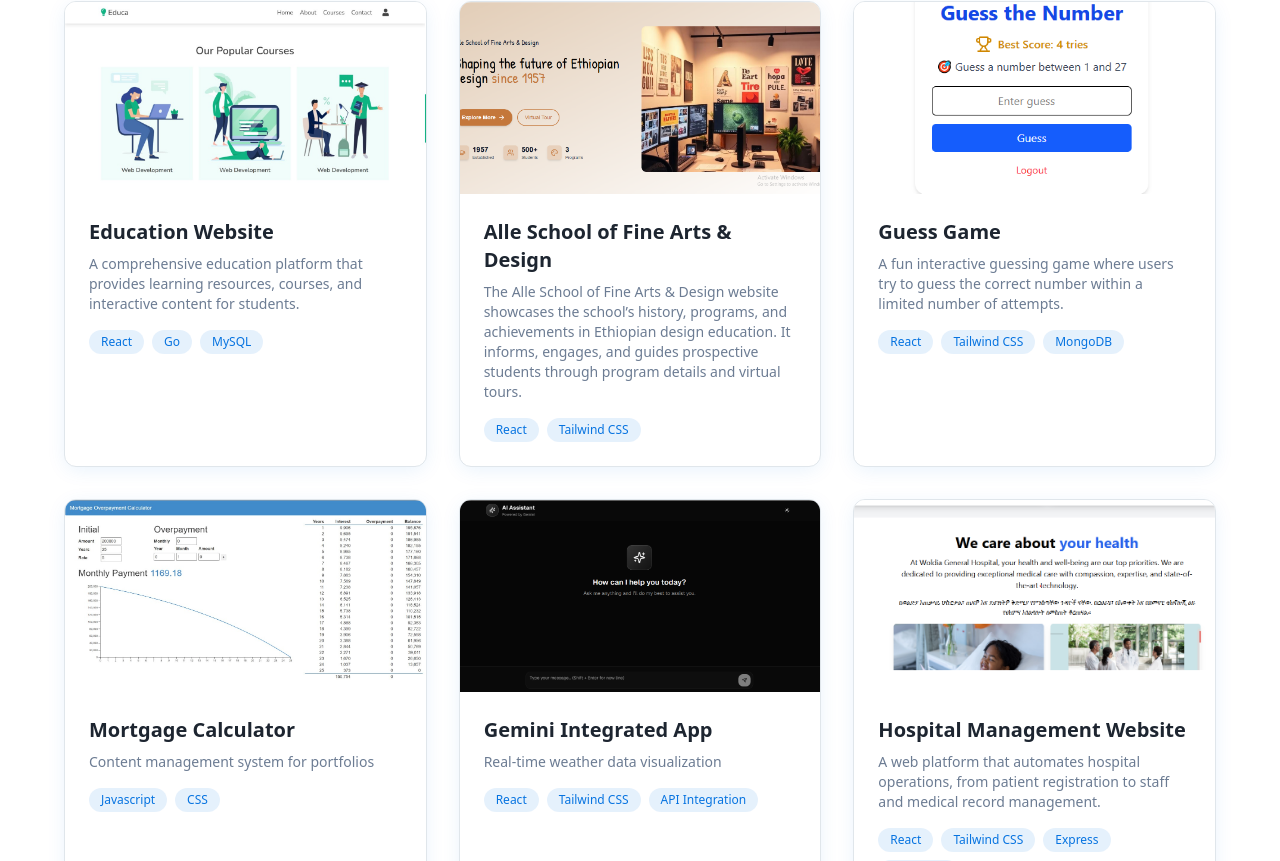
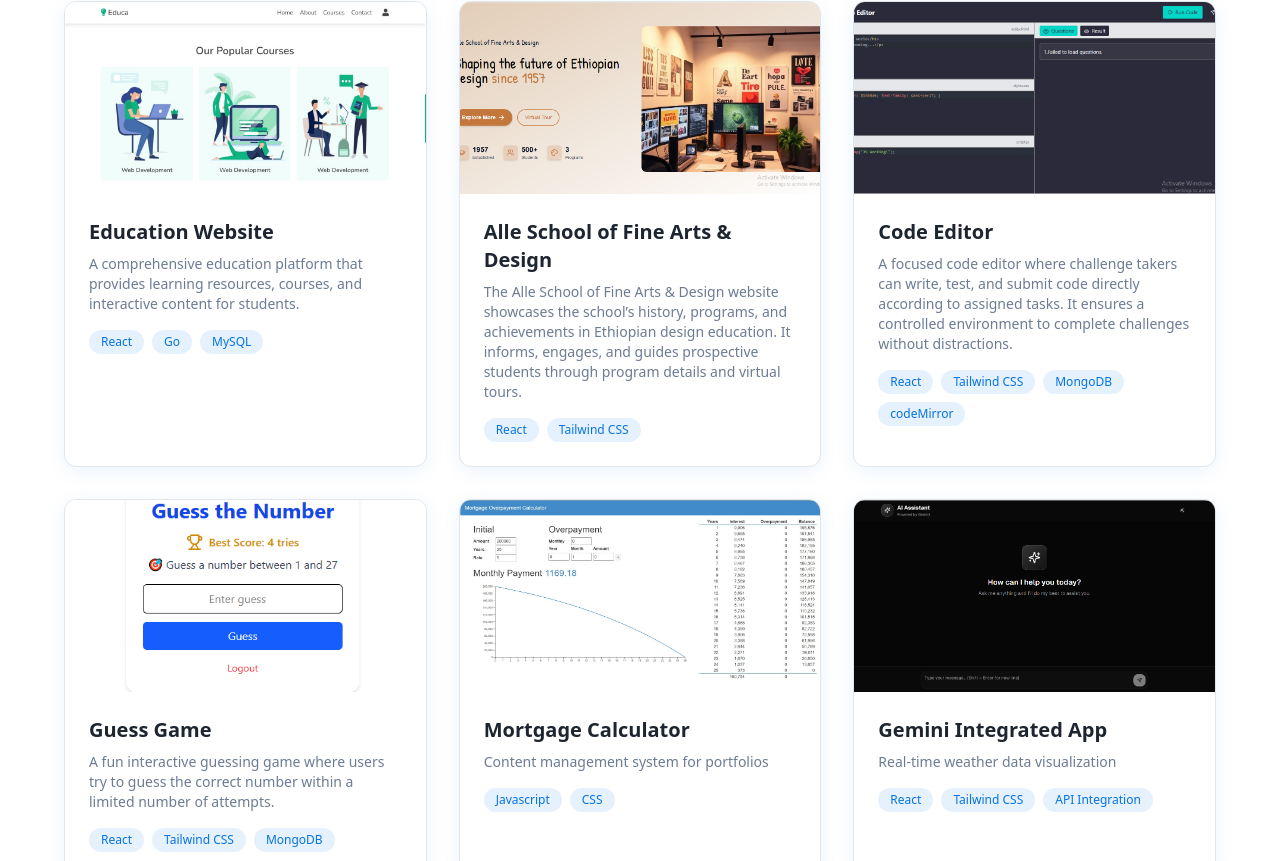
Before and after one commit to natnael2-lang/portfolio2, a React (Vite) app: page / in a window 1280 px wide. Shown: the part 3999-4860 px from the top of the page. Built offline with nearby package versions, Linux system fonts and the light colour scheme; the HTML template or start-up script is replaced by a standard one.

Commit message:
code editor added

```diff
--- a/src/components/sections/Portfolio.tsx
+++ b/src/components/sections/Portfolio.tsx
@@ -42,6 +42,14 @@ const Portfolio = () => {
       tags: ["React", "Tailwind CSS",],
       githubLink: "https://github.com/natnael2-lang/alle-school-of-fine-arts",
       deployed: "https://alle-school-of-fine-arts.vercel.app/"
+    },
+    {
+      title: "Code Editor",
+      description: "A focused code editor where challenge takers can write, test, and submit code directly according to assigned tasks. It ensures a controlled environment to complete challenges without distractions.",
+      image: "/assets/codeEditor.png",
+      tags: ["React", "Tailwind CSS","MongoDB","codeMirror"],
+      githubLink: "https://github.com/natnael2-lang/code-editor-front",
+      deployed: "https://code-editor-front-git-main-natnael2-langs-projects.vercel.app/"
     },
     {
       title: "Guess Game",
```
Also changed, not shown: public/assets/codeEditor.png (added).
